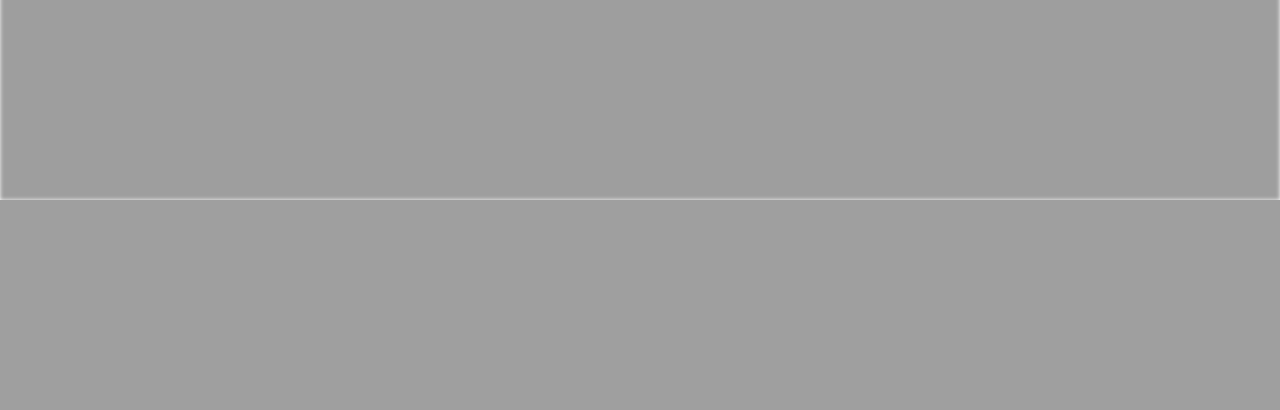
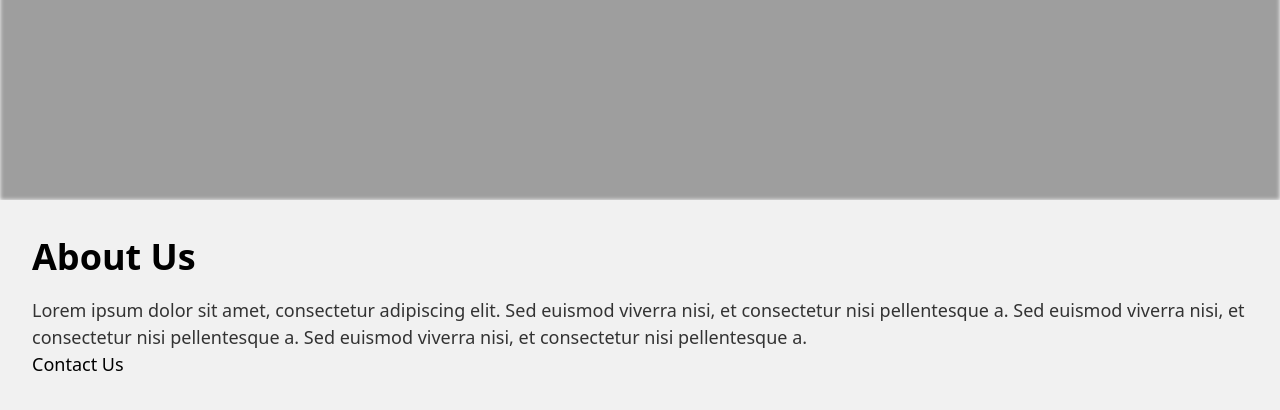
Before and after one commit to AirKyzzZ/museum-effect, a PHP site: page / in a window 1280 px wide. Shown: the part 600-1010 px from the top of the page. Before the commit the page ends 800 px from the top, so only its background shows below. Run offline with PHP 8.4, Linux system fonts and the light colour scheme.

Commit message:
fix about

```diff
--- a/css/index.css
+++ b/css/index.css
@@ -254,19 +254,19 @@ a {
   cursor: pointer;
 }
 
-.about {
+.scrollable {
   position: relative;
   top: 100vh;
   padding: 2rem;
   background-color: #f1f1f1;
 }
 
-.about h2 {
+.scrollable h2 {
   font-size: 36px;
   margin-bottom: 1rem;
 }
 
-.about p {
+.scrollable p {
   font-size: 18px;
   line-height: 1.5;
   color: #333;
```
